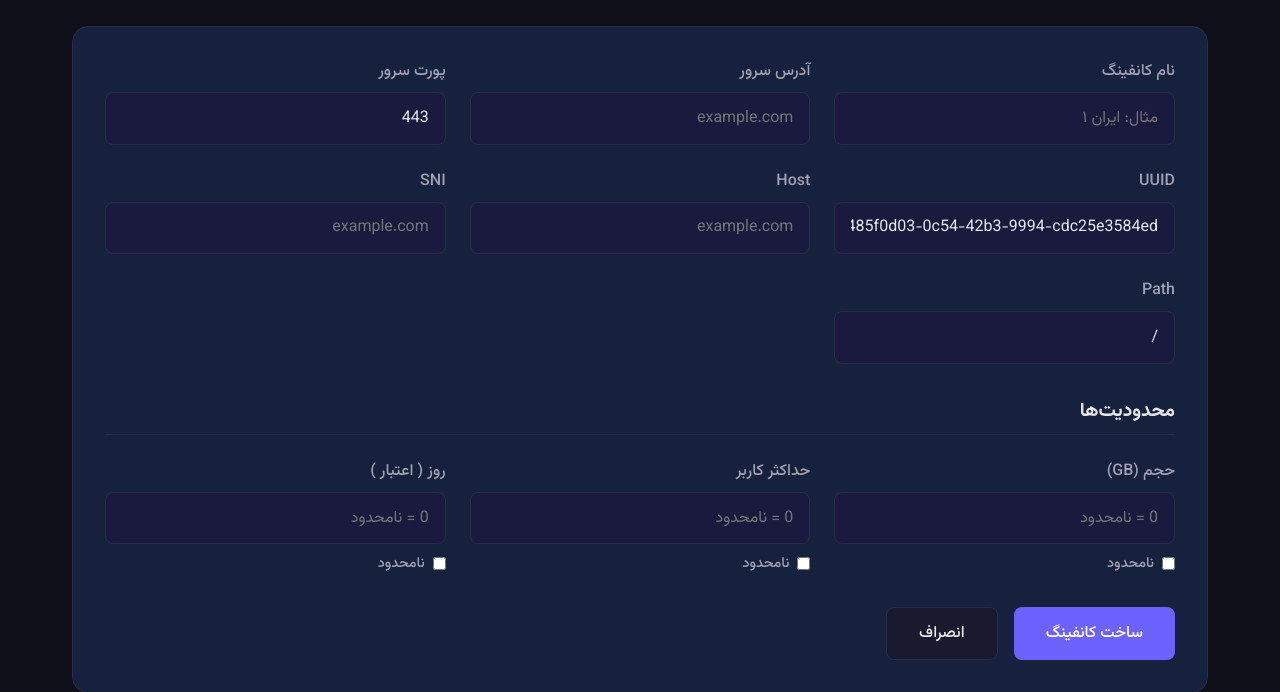
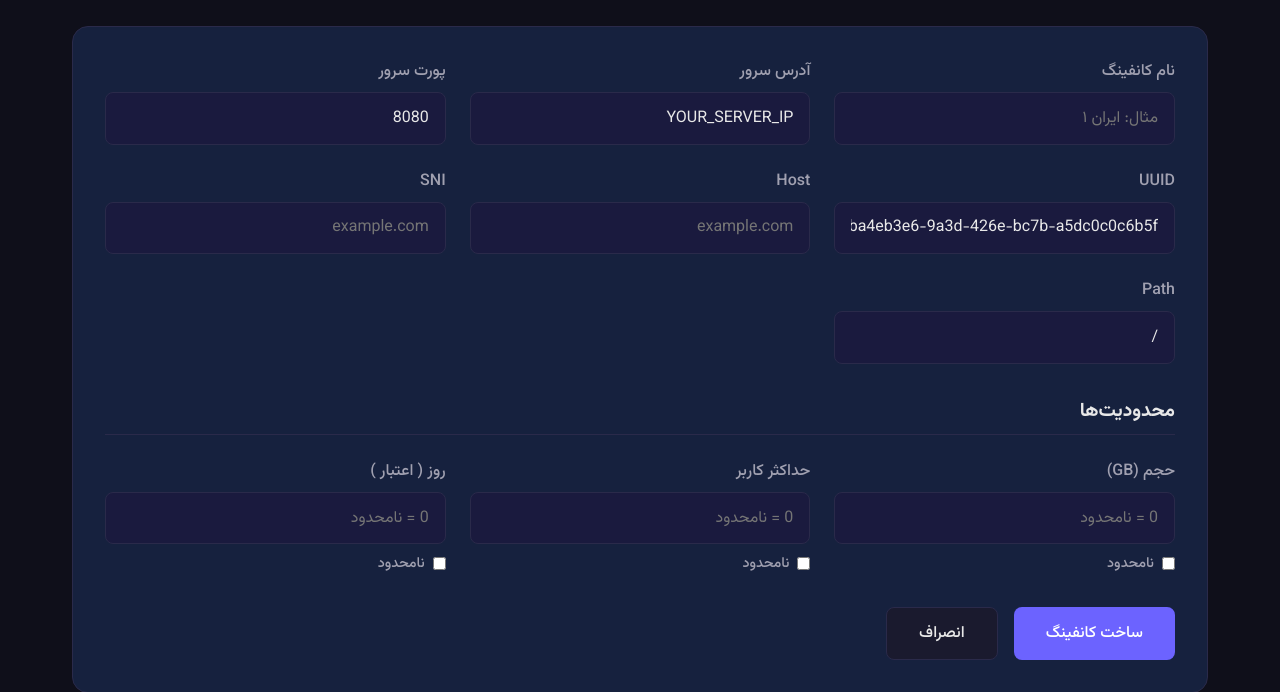
Before and after one commit to ff12900666-del/v2ray-panel, a Flask app: page /create in a window 1280 px wide. Shown: the part 157-849 px from the top of the page. Run offline with Flask 3, Linux system fonts and the light colour scheme; the visitor is signed in with stand-in values (Sample User, id 1); data that the repository does not hold is empty.

Commit message:
Add Xray server support and auto IP detection

```diff
--- a/app.py
+++ b/app.py
@@ -5,6 +5,7 @@ import qrcode
 import io
 import base64
 import time
+import urllib.request
 from datetime import datetime, timedelta
 from functools import wraps
 from flask import Flask, render_template, request, redirect, url_for, session, jsonify, Response
@@ -14,6 +15,21 @@ app.secret_key = os.environ.get('SECRET_KEY', 'v2ray-panel-secret-key-2024')
 
 PASSWORD = os.environ.get('PANEL_PASSWORD', 'abol666k')
 DB_FILE = 'configs.json'
+SERVER_PORT = int(os.environ.get('SERVER_PORT', 8080))
+SERVER_PATH = os.environ.get('SERVER_PATH', '/v2ray')
+SERVER_UUID = os.environ.get('SERVER_UUID', 'ba4eb3e6-9a3d-426e-bc7b-a5dc0c0c6b5f')
+
+
+def get_current_ip():
+    try:
+        with urllib.request.urlopen('https://ifconfig.me', timeout=5) as r:
+            return r.read().decode().strip()
+    except:
+        try:
+            with urllib.request.urlopen('https://ipinfo.io/ip', timeout=5) as r:
+                return r.read().decode().strip()
+        except:
+            return 'YOUR_SERVER_IP'
 
 
 def load_configs():
@@ -117,6 +133,7 @@ def dashboard():
 @app.route('/create', methods=['GET', 'POST'])
 @login_required
 def create_config():
+    current_ip = get_current_ip()
     if request.method == 'POST':
         configs = load_configs()
         data = request.form
@@ -124,12 +141,12 @@ def create_config():
         config = {
             'id': str(int(time.time() * 1000)),
             'remark': data.get('remark', 'Config'),
-            'server_address': data.get('server_address', ''),
-            'server_port': int(data.get('server_port', 443)),
-            'uuid': data.get('uuid', generate_uuid()),
+            'server_address': data.get('server_address', current_ip),
+            'server_port': int(data.get('server_port', SERVER_PORT)),
+            'uuid': data.get('uuid', SERVER_UUID),
             'host': data.get('host', ''),
             'sni': data.get('sni', ''),
-            'path': data.get('path', '/'),
+            'path': data.get('path', SERVER_PATH),
             'created_at': datetime.now().isoformat(),
             'active': True,
             'traffic_limit': int(data.get('traffic_limit', 0)) * (1024**3) if data.get('traffic_limit') and data.get('traffic_limit') != '0' else 0,
@@ -163,7 +180,7 @@ def create_config():
 
         return redirect(url_for('config_detail', config_id=config['id']))
 
-    return render_template('create.html', uuid=generate_uuid())
+    return render_template('create.html', uuid=SERVER_UUID, current_ip=get_current_ip(), server_port=SERVER_PORT)
 
 
 @app.route('/config/<config_id>')
--- a/templates/create.html
+++ b/templates/create.html
@@ -32,12 +32,12 @@
 
                     <div class="form-group">
                         <label>آدرس سرور</label>
-                        <input type="text" name="server_address" placeholder="example.com" required>
+                        <input type="text" name="server_address" value="{{ current_ip }}" required>
                     </div>
 
                     <div class="form-group">
                         <label>پورت سرور</label>
-                        <input type="number" name="server_port" value="443" required>
+                        <input type="number" name="server_port" value="{{ server_port }}" required>
                     </div>
 
                     <div class="form-group">
```
Also changed, not shown: 3 other files.
